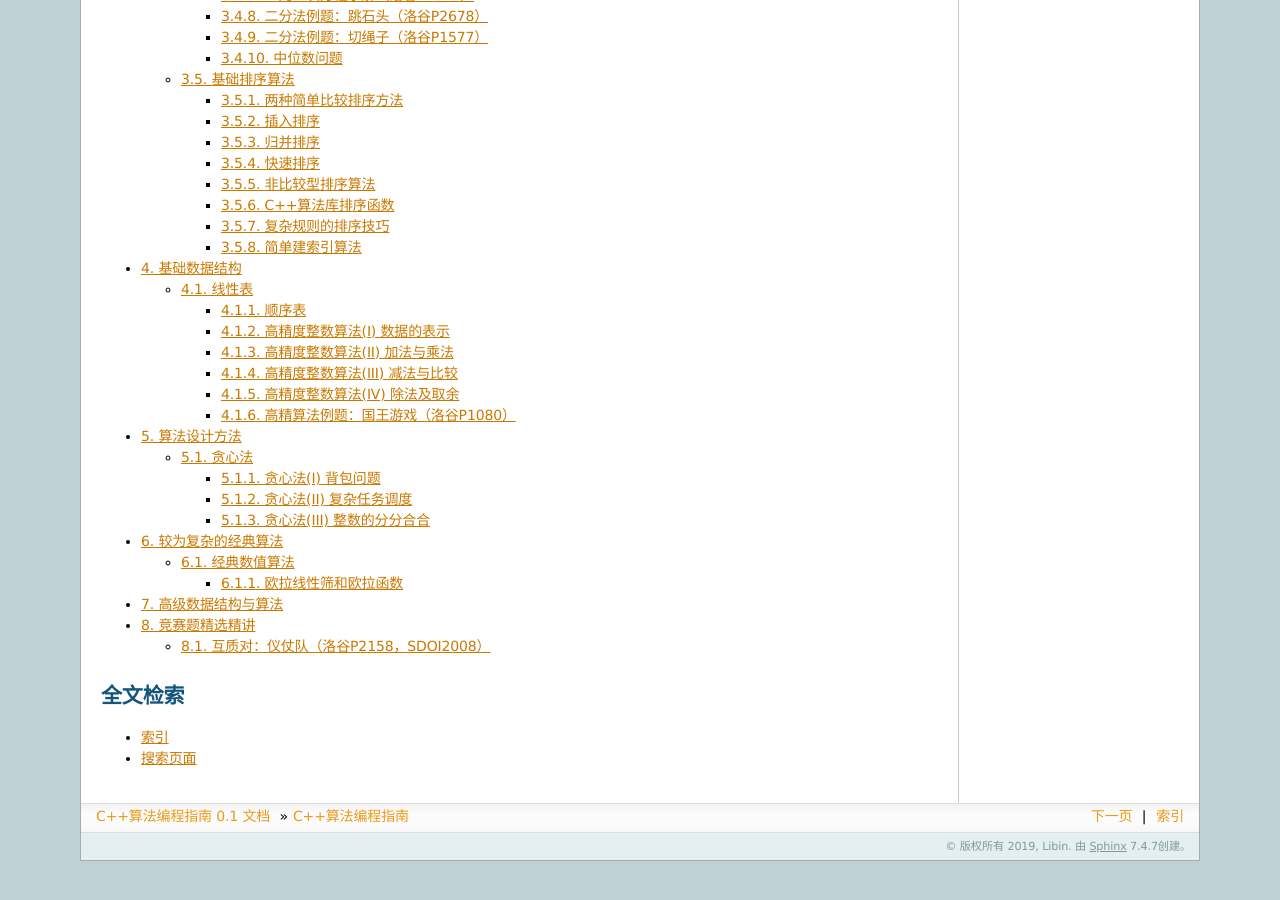
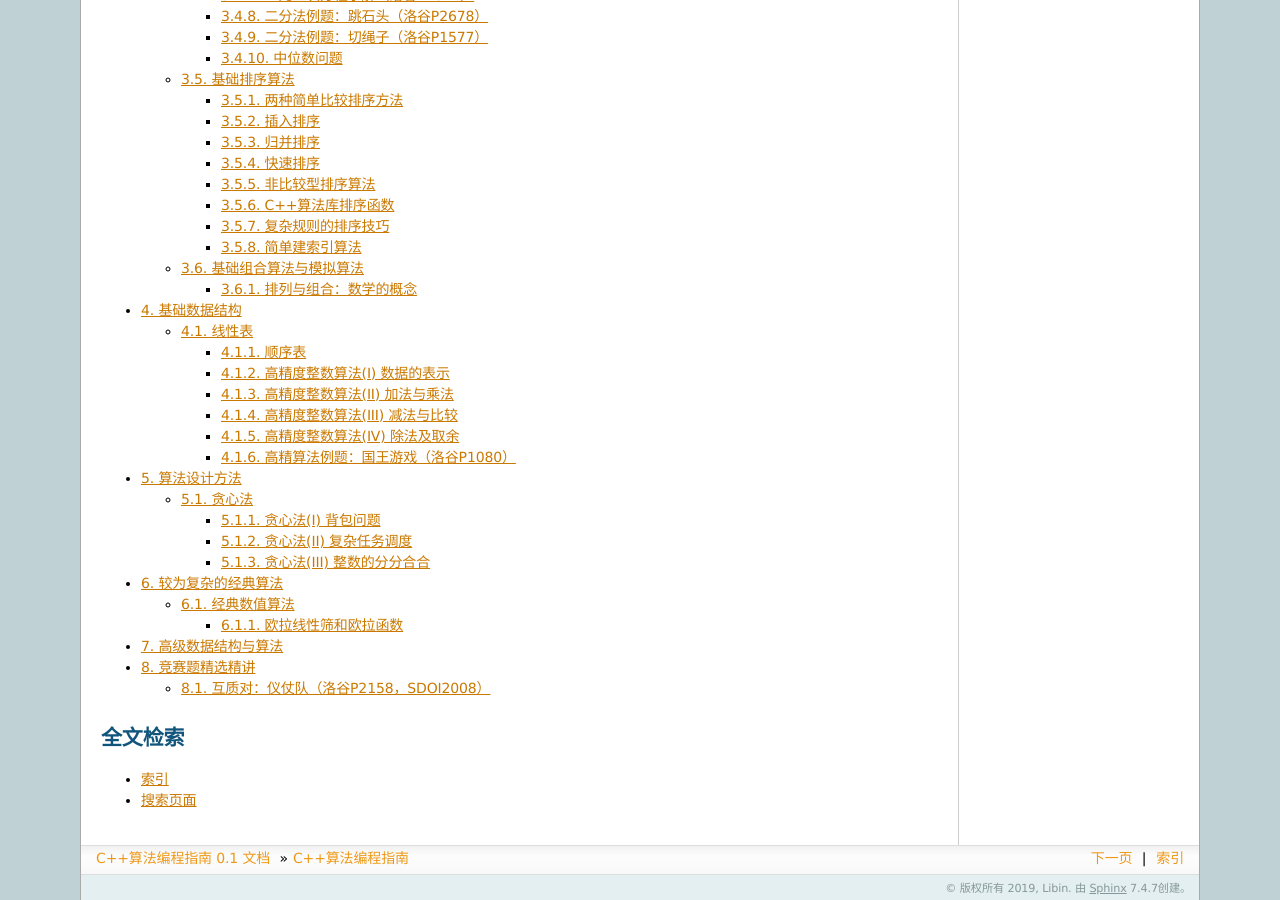
Before and after one commit to majorli/algo_guide, a Sphinx documentation site: the page built from source/index.rst, in a window 1280 px wide and 900 px high, scrolled down 970 px. Built offline with Sphinx 7.4.7, drawn with Linux system fonts in a browser that asks for light colours; before the commit the page ends 1831 px from its top, so only the background shows below that; some of the changed lines change nothing that is shown.

Commit message:
20200329_0004_261_perm_comb_added

```diff
--- a/source/200_basic_algos.rst
+++ b/source/200_basic_algos.rst
@@ -11,19 +11,7 @@
 3. 简单字符串处理
 4. 递归与二分
 5. 基础排序算法
-6. 其他基础算法
-
-   * 生成排列和组合
-   * Pascal三角形（杨辉三角形）：组合数打表
-   * 生成随机乱序
-   * 模拟(1)：排座椅（洛谷P1056）
-   * 模拟(2)：玩具谜题（洛谷P1563）
-   * 模拟(3)：字符串的展开（洛谷P1098）
-   * 模拟(4)：生活大爆炸版石头剪刀布（洛谷P1328）
-   * 模拟(5)：迎春舞会之数字舞蹈（洛谷P1538）
-   * 模拟(6)：花生采摘（洛谷P1086）
-   * 模拟(7)：时间复杂度（洛谷P3952）
-   * 模拟(番外篇)：tic-tac-toe游戏(I)
+6. 基础组合算法与模拟算法
 
 
 .. toctree::
@@ -34,3 +22,4 @@
    ch02/230_basic_string_algos
    ch02/240_rec_bin
    ch02/250_sort_algos
+   ch02/260_other_algos
--- /dev/null
+++ b/source/ch02/260_other_algos.rst
@@ -0,0 +1,26 @@
+基础组合算法与模拟算法
+--------------------------
+
+在计算机算法问题中有许多涉及排列组合的问题，有许多复杂问题要用到排列组合的知识，以基础组合算法作为基石和组成部分。因此组合算法也是一类非常重要的基础算法。
+
+还有一个算法问题的大类被称为模拟算法，就是用计算机软件来模拟现实世界的现象、问题和工作。广义来说，甚至可以认为一切计算机软件都是在做现实的模拟，一切算法问题都是模拟问题。确实，在实际应用中计算机模拟类项目的范围及其广泛，比如虚拟现实技术、计算机仿真技术、人工智能和机器人技术、大家都喜欢的电子游戏，这些都大量依赖计算机模拟和模拟算法的使用。因此在算法竞赛中，模拟算法占据了最大的比例。模拟算法的编程，往往没有特定的算法，甚至没有特定的方法和解题模式。解决模拟类问题依靠的是对大量基础算法的理解和掌握，依靠经验活学活用。
+
+在这一部分，我们将学习几种常用的基础组合算法，首先我们要简单学习排列组合的数学知识，学习排列数、组合数的计算，学习Pascal三角形这个组合数学中的重要知识。然后学习怎样用算法生成排列和组合，学习几种简单实用的随机排列生成算法和组合生成算法。
+
+随后我们将用几个实际题目来了解模拟算法问题的解决过程，包括下面几个问题：
+
+* 排座椅（洛谷P1056）
+* 玩具谜题（洛谷P1563）
+* 字符串的展开（洛谷P1098）
+* 生活大爆炸版石头剪刀布（洛谷P1328）
+* 迎春舞会之数字舞蹈（洛谷P1538）
+* 花生采摘（洛谷P1086）
+* 时间复杂度（洛谷P3952）
+* 棋类游戏模拟：tic-tac-toe游戏(I)
+
+通过这些问题，重点要学会模拟算法类问题的解题思路，或者说方法。
+
+.. toctree::
+   :maxdepth: 2
+
+   sec06/261_perm_comb
--- /dev/null
+++ b/source/ch02/sec06/261_perm_comb.rst
@@ -0,0 +1,256 @@
+排列与组合：数学的概念
+++++++++++++++++++++++++++++++
+
+:math:`排列`\ （permutation）与\ :math:`组合`\ （combination）是两个重要的数学概念，是组合数学和概率论的基础，是离散数学、集合论的重要组成部分，在计算机算法上有非常多的应用。这一节我们先来简单介绍一下排列与组合的数学概念。
+
+
+排列和排列数的计算
+^^^^^^^^^^^^^^^^^^^^^^^^^^^^^^
+
+排列是指若干个互不相同物体按顺序排列。比如3个不同的小球，分别编号为1号球、2号球、3号球，那么 [1,2,3] 就是它们的一种排列，[2, 1, 3] 也是一种。参与排列的物体数量比较少的时候，很容易用罗列的方法列出所有可能的排列。比如1到3号三个小球的排列一共有6种，可以很快罗列完整，分别为：
+
+.. code-block:: none
+
+   [1,2,3], [1,3,2], [2,1,3], [2,3,1], [3,1,2], [3,2,1]
+
+有时候我们并不想把所有物体都拿出来进行排列，而是指定从中取出若干个进行排列。例如从1号到4号四个小球中取出3个进行排列，经过仔细的罗列，可以得到24种不同的排列：
+
+.. code-block:: none
+
+   [1,2,3], [1,2,4], [1,3,2], [1,3,4], [1,4,2], [1,4,3]
+   [2,1,3], [2,1,4], [2,3,1], [2,3,4], [2,4,1], [2,4,3]
+   [3,1,2], [3,1,4], [3,2,1], [3,2,4], [3,4,1], [3,4,2]
+   [4,1,2], [4,1,3], [4,2,1], [4,2,3], [4,3,1], [4,3,2]
+
+在数学里，:strong:`排列`\ 是指将相异对象或符号根据确定的顺序重排的操作，重排得到的每一个序列都称作一个排列。或者用集合的语言来形容，将一个集合中的元素重排成序列（我们知道，集合中的元素是各不相同且没有相互顺序的，而序列里的元素是有相互顺序关系的）。
+
+从 :math:`n` 个相异对象中任意取 :math:`m` 个进行排列，其中 :math:`0\le m\le n` 且均为整数，可以得到的不同排列的数量，就叫做 :math:`m` 取 :math:`n` 的\ :strong:`排列数`，记作 :math:`P_n^m` 或 :math:`A_n^m`，有时候为了书写方便也简单地写成 :math:`P(n,m)` 或 :math:`A(n,m)`。现在中国的中学数学教材上一般采用 :math:`A_n^m` 这种写法，而计算机教材和大学数学教材上通常使用 :math:`P_n^m` 这种写法，我们使用后一种。如果 :math:`m=n`，即排列所有 :math:`n` 个相异对象的，称作\ :strong:`全排列`，:math:`P_n^n` 也称作 :math:`n` 的\ :strong:`全排列数`。
+
+从前面两个简单的例子可以看出，随着 :math:`n,m` 这两个参数的增大，排列数会迅速增大，而且变得难以手工罗列。事实上，对于任意固定的 :math:`m\gt0`，排列数 :math:`P_n^m` 随着 :math:`n` 增长的阶是阶乘级的，比指数级还高。关于怎样遍历所有排列的算法将在后面介绍，这一节我们先介绍怎样计算排列数。
+
+乍看起来有点奇怪的是，:math:`n` 和 :math:`m` 都是可以等于零的。实际上这也没什么奇怪的，虽然很多人觉得“取0个对象进行排列”，甚至“从0个对象中取出0个进行排列”这种操作很有点神操作的感觉，但在实际上和在数学上都是有意义的，而且毕竟要考虑到空集的情况。当然了，不管对象的总数 :math:`n` 是多少，从中一个对象都不取并进行排列显然只能有一种结果，那就是得到的结果也只能是一个空排列，而这个世界上只有一种空排列。因此我们可以得到排列数的第一条计算规则：
+
+.. math::
+
+   P_n^0\equiv1
+
+.. note::
+
+   数学符号 :math:`\equiv` 表示“恒等于“。
+
+接下来我们看 :math:`m=1` 的情况，此时当然有 :math:`n\ge1`，也就是从 :math:`n` 个相异对象中取 :math:`1` 个的排列。很显然共有 :math:`n` 种不同取法，分别对应 :math:`n` 个对象。因此这种情况也很简单，我们马上可以得到第二条计算规则：
+
+.. math::
+
+   P_n^1=n
+
+如果 :math:`m=2`，我们可以这样考虑，每一种排列都可以分两步完成：第1步，先从所有的 :math:`n` 个对象中任取一个，一共有 :math:`n` 中取法；第2步，从剩下的 :math:`n-1` 个对象中再任取一个放在刚才已经取出的那个对象后面，一共有 :math:`n-1` 种取法。上述两步做完就完成了一次 :math:`n` 取 :math:`2` 的排列，根据乘法原理，这样的由先后两步合起来的操作总共有 :math:`n(n-1)` 种，因此就有了第三条计算规则：
+
+.. math::
+
+   P_n^2=n(n-1)
+
+依此类推，不难得到对于任意的 :math:`m\gt2`，我们不过是不断重复“任取一个，再从剩下的对象里任取一个”这样的操作，把陆续取出的对象依次排在一起，直到取满 :math:`m` 次为止。简单推算一下就知道，最后一次取的时候可供选择的对象还剩 :math:`n-m+1` 个，所以：
+
+.. math::
+
+   P_n^m=\underbrace{n\cdot(n-1)\cdot\cdots\cdot(n-m+1)}_\text{m个连续递减整数连乘}\tag{1}
+
+当 :math:`m=n` 时，这个连乘会一直延续到1位置，这也和最后一次只剩一个对象可取的实际情况相符。所以全排列数为：
+
+.. math::
+
+   P_n^n=n\cdot(n-1)\cdot\cdots\cdot1=n!
+
+再仔细观察 :math:`m\ge1` 的几个计算规则，我们可以发现，其实它们本质上都是一样的，都是从 :math:`n` 开始的连续 :math:`m` 个逐个递减的正整数连乘起来，即都可以统一为公式 :math:`(1)`。再考虑到 :math:`n-m+1` 的下一个整数是 :math:`n-m`，以及 :math:`0!=1`，这个公式又可以改写为：
+
+.. math::
+
+   P_n^m=\frac{n!}{(n-m)!}\tag{2}
+
+而且我们可以发现，公式 :math:`(2)` 也可以包容 :math:`m=0` 的情形。这个公式是数学上计算排列数的标准公式。
+
+
+
+.. admonition:: 练习：重复排列（Permutations with repetition）
+
+   另外还有一种特殊的排列称为\ :strong:`重复排列`。普通的排列，每一个对象最多只能取一次，而重复排列则允许一个对象被多次取出。有点类似于一个对象被取出之后还可以复制一份放回去以便下次再取，所以有些书上也称之为“可放回的排列”。
+
+   :math:`n` 取 :math:`m` 的重复排列数记作 :math:`U_n^m`。请大家思考一下它的计算公式，以及应该用什么算法来编程实现计算。
+
+所以现在有 :math:`(1)` 和 :math:`(2)` 两个公式用于计算排列数，数学推导、证明等常会用到后者，前者多用于计算。计算机程序计算排列数也使用公式 :math:`(1)`，只需用一个循环进行 :math:`m-1` 次乘法即可完成计算，如果用公式 :math:`(2)` 就要计算两次阶乘再相除，会浪费许多工作量。
+
+.. admonition:: 练习：排列数计算
+
+   编写计算排列数的工具函数，并编写主程序用来测试。有以下三点要求：
+
+   1. 只用一次循环，不对 :math:`m=0,m=1` 等特殊值进行特判；
+   2. 排列数随着 :math:`m,n` 的增大会变得非常大，注意使用足够大的非负整数类型；
+   3. 通过测试，对C++语言最大的非负整数类型能够支持的最大排列参数 :math:`m` 和 :math:`n` 有一个大致的估计。
+
+.. hint::
+
+   程序在计算排列数时，如果 :math:`n` 不变，出现 :math:`P_n^{m+1}\lt P_n^m` 的情况，说明 :math:`P_n^{m+1}` 已经超过了取值范围。
+
+.. tip::
+
+   unsigned long long 这个数据类型名称写起来太长，可以在程序最开始的地方写上语句 ``typedef unsigned long long ull;``，以后就可以用 ``ull`` 来代替 ``unsigned long long`` 作为数据类型使用了。
+
+经测试，随着 :math:`n` 和 :math:`m` 的逐步增长，C++的 unsigned long long 在 :math:`P_{21}^{19}` 时第一次出现超限，可见排列数的增长速度有多快。
+
+
+组合和组合数的计算
+^^^^^^^^^^^^^^^^^^^^^^^^^^^^^^
+
+数学里，\ :strong:`组合`\ 是指一种选取操作，和排列不同，组合操作是从一个集合中任意取出指定数量的对象，每一种取法称为一种组合。组合里的对象并不存在相互之间的顺序关系，它们只是单纯地取出来放在一起。例如，从1号到3号三个小球中任取两个的组合一共有三种：{1,2}, {2,3} 和 {1,3}，现在 {1,2} 和 {2,1} 被视为同一种组合，1号球和2号球的相互顺序是无所谓的。
+
+从 :math:`n` 个相异的对象中取 :math:`m` 个总共可以取得的组合种数称为\ :strong:`组合数`，在中国和俄罗斯写为 :math:`C_n^m`，在欧美国家写为 :math:`n \choose m`，我们按照中国习惯用 :math:`C_n^m` 表示 :math:`n` 选 :math:`m` 的组合数，有时候为了书写方便也写作 :math:`C(n,m)`。同样的，如何生成所有组合留到后面介绍，这里先了解组合数怎么计算。
+
+不难发现，组合和排列是非常相似的两种操作，二者唯一的区别是取排列的时候取出的对象相互之间是有位置顺序关系的，可以理解为它们被排成一列队伍，而取组合的时候取出的对象相互之间没有位置顺序关系，可以视为它们只是被凑成了一堆。那么我们可以做下面这样的两步操作：先完成 :math:`n` 选 :math:`m` 的取组合操作，得到所有 :math:`C_n^m` 种组合，其中每一种组合都包含 :math:`m` 个相异的对象。然后我们一一对这些组合中的相异对象做全排列，这样每一种组合都会产生 :math:`P_m^m` 个排列，总共能产生 :math:`C_n^mP_m^m` 个排列，而这正是 :math:`m` 取 :math:`n` 的排列数 :math:`P_n^m`，所以有 :math:`P_n^m=C_n^mP_m^m=m!\cdot C_n^m`。因此就能得出下面的组合数计算公式：
+
+.. math::
+
+   C_n^m=\frac{P_n^m}{m!}=\frac{n!}{(n-m)!\cdot m!},(0\le m\le n)\tag{3}
+
+这是数学里组合数的标准计算公式。通过这个公式，对几个特殊的 :math:`m` 可以得出一些比较好记而且便利的快捷公式：
+
+.. math::
+
+   C_n^0=C_n^n\equiv1; C_n^1=C_n^{n-1}=n; C_n^2=\frac{n(n-1)}{2}
+
+回顾本节前面罗列过的从1号到4号四个小球中取出3个进行排列的例子，当时我们经过自己的罗列，列出了总共24个排列。如果把这些排列按照小球编号分类之后，可以分为四类，分别对应4种组合：
+
+.. code-block:: none
+
+   [1,2,3], [1,3,2], [2,1,3], [2,3,1], [3,1,2], [3,2,1]  对应 {1,2,3}
+   [1,2,4], [1,4,2], [2,1,4], [2,4,1], [4,1,2], [4,2,1]  对应 {1,2,4}
+   [1,3,4], [1,4,3], [3,1,4], [3,4,1], [4,1,3], [4,3,1]  对应 {1,3,4}
+   [2,3,4], [2,4,3], [3,2,4], [3,4,2], [4,2,3], [4,3,2]  对应 {2,3,4}
+
+通过计算公式，我们可以得到 :math:`C_4^3=\frac{4!}{1!\times3!}=\frac{4\times3\times2\times1}{1\times3\times2\times1}=4`，和上面的列举结果相符。
+
+为了计算方便，也经常会用排列数的公式 :math:`(1)` 来代入计算，从而得到公式 :math:`(3)` 的另一种简化形式：
+
+.. math::
+
+   C_n^m==\frac{P_n^m}{m!}=\frac{n\cdot(n-1)\cdot\cdots\cdot(n-m+1)}{m\cdot(m-1)\cdot\cdots\cdot1}\tag{4}
+
+值得注意的是，公式 :math:`(4)` 中的分子和分母连乘的次数是一样的，这很便于记忆和计算。组合数在数学和算法题中的运用比排列数更为广泛，也更为灵活和复杂。为了更好地理解掌握，我们还需要在学习几个组合数的基本性质。
+
+**对称性**
+
+反过来观察从 :math:`n` 个对象中任选 :math:`m` 个构成组合的操作，其实也就是从 :math:`n` 个对象中任选 :math:`n-m` 个不用来构成组合，把选剩下的 :math:`m` 个拿来构成组合。比如从苹果、香蕉和西瓜三样水果中选两个要吃的，不就是从它们中间选一个不要吃的嘛。所以 :math:`n` 选 :math:`m` 的取组合和 :math:`n` 选 :math:`n-m` 的取组合其实是没有差别的，相应的，二者的组合数也是没有差别的，这就是组合数的对称性：
+
+.. math::
+
+   C_n^m = C_n^{n-m}\tag{5}
+
+从组合数计算公式 :math:`(3)` 也可以轻松地发现这个规律，因为二者的计算公式是一模一样的。下面罗列了 :math:`n<=4` 的所有组合数，可以直观地看到其对称性：
+
+.. code-block:: none
+
+    n | m=0  m=1  m=2  m=3  m=4
+   ---+------------------------
+    0 |  1
+    1 |  1    1
+    2 |  1    2    1
+    3 |  1    3    3    1
+    4 |  1    4    6    4    1
+
+**递推性**
+
+用递推的思路分解从 :math:`n` 个对象中任选 :math:`m` 个构成组合的操作，可以分成两步。首先在 :math:`n` 个候选对象中任意取出其中一个，剩下另外的 :math:`n-1` 个。第二步要分成两种情况，一种是前一步取出的那个对象要被选入组合，那么接下来只要在另外的 :math:`n-1` 个对象中选 :math:`m-1` 个就可以了，一共有 :math:`C_{n-1}^{m-1}` 种选法；另一种是前一步取出的那个对象不要被选入组合，那么接下来需要在另外的 :math:`n-1` 个对象中选 :math:`m` 个，一共有 :math:`C_{n-1}^m` 种选法。以上两种就覆盖了所有选法，没有别的了，于是又有了下面的组合数递推公式：
+
+.. math::
+
+   C_n^m=C_{n-1}^{m-1}+C_{n-1}^m\tag{6}
+
+当然了，上面的公式完全可以由公式 :math:`(3)` 经数学演算推导得到，请大家自己尝试一下。
+
+**分组分堆问题**
+
+分组分堆问题在数学和算法领域都是常见问题，比如这样一个问题：有6颗不同口味的巧克力，要分成3份，每份2颗，共有多少种分法？显然我们要先从6颗巧克力中任选2颗，再从剩下的4颗中任选2颗，这样就完成了，一共有 :math:`C_6^2C_4^2C_2^2=15\times6\times1=90` 种分法。
+
+这叫分组问题，即把 :math:`n` 个相异的对象分成 :math:`k` 组，各组分别有 :math:`n_1,n_2,\dots,n_k` 个对象，满足 :math:`n_1+n_2+\cdots+n_k=n`，共有多少种分法？按照依次取组合的方法很容易得到共有 :math:`C_n^{n_1}C_n^{n_2}\cdots C_n^{n_k}` 种，这个数通常记作：
+
+.. math::
+
+   \begin{align}
+   C_n^{n_1,n_2,\dots,n_k}&=C_n^{n_1}C_{n-n_1}^{n_2}\cdots C_{n_k}^{n_k}\\
+   &=\frac{n!}{(n-n_1)!\cdot n_1!}\cdot\frac{(n-n_1)!}{(n-n_1-n_2)!\cdot n_2!}\cdot\cdots\cdot\frac{(n_k)!}{(n_k)!}\\
+   \implies C_n^{n_1,n_2,\dots,n_k}&=\frac{n!}{n_1!\cdot n_2!\cdot\cdots\cdot n_k!}
+   \end{align}
+
+进一步考虑，如果每一个分组中对象的数量相等，而且分好的各个组之间没有顺序差别呢？
+
+比如分别用A、B、C、D、E、F表示上面所说的6种口味的巧克力，分完之后是要依次送给甲、乙、丙三位小朋友吃的。假如有一个分组是 [{A,B}, {C,D}, {E,F}]，表示甲拿到的巧克力是A和B，乙拿到的巧克力是C和D，丙拿到的巧克力是E和F。下一次分组，假如得到的结果是 [{C,D}, {A,B}, {E,F}]，那么甲拿到的巧克力是C和D，乙拿到的巧克力是A和B，丙拿到的巧克力是E和F。这两种分组方式是视为不同的。
+
+但是现在我们分巧克力不再给小朋友吃了，而是分完之后装进三个相同的盒子里，那么问题还会一样吗？不一样了，现在 [{A,B}, {C,D}, {E,F}] 和分组 [{C,D}, {A,B}, {E,F}] 就应该视为是相同的分法了。或许现在我们应该把表示排列的方括号改成表示组合的花括号了，因为很明显这里的区别非常类似从排列到组合的区别。按照前面说过的规律，现在的巧克力分法应该为 :math:`\frac{90}{3!}=15` 种。
+
+这叫做分堆问题，即把 :math:`n` 个相异对象平均分为 :math:`k` 堆，每堆 :math:`n\over k` 个对象，堆和堆之间没有位置顺序关系，一共有多少种分法？我们可以先进行分组，而每一个堆一定对应着 :math:`P_k^k=k!` 个组，所以分堆数为：
+
+.. math::
+
+   \frac{C_n^{{n\over k},{n\over k},\dots,{n\over k}}}{k!}=\frac{n!}{{n\over k}!\cdot {n\over k}!\cdot\cdots\cdot {n\over k}!\cdot k!}
+
+实际的分堆问题非常普遍，比如最常见的24支足球队分组比赛，一共可以有多少种分法？
+
+**二项式定理**
+
+代数学中有一条大名鼎鼎、应用极广的牛顿二项式定理，用以计算二项式的 :math:`n` 次幂 :math:`(a+b)^n` 的展开式，:math:`a,b` 为任意的数或项，:math:`n` 为非负整数。关于二项式的幂，初中阶段就学过几种简单情况：
+
+.. math::
+
+   (a+b)^0=1,(a+b)^1=a+b,(a+b)^2=a^2+2ab+b^2
+
+如果自己愿意进一步演算，也不难得到 :math:`(a+b)^3=a^3+3a^2b+3ab^2+b^3`，再暴力演算下去怕就有点累了。那么对于任意的 :math:`n` 次幂，伟大的牛顿是怎么考虑的呢？
+
+按照幂的基本规则，除了0次幂以外，任何东西的 :math:`n` 次幂就是把这东西连续自乘 :math:`n` 次，所以 :math:`(a+b)^n` 就是有 :math:`n` 个 :math:`(a+b)` 连续的自乘起来：
+
+.. math::
+
+   (a+b)^n = \underbrace{(a+b)\cdot(a+b)\cdot\cdots\cdot(a+b)}_{n个}
+
+所以呢，完全展开之后，合并同类项之前，每一个加项都是在 :math:`n` 中任选若干个 :math:`a`，剩余的选 :math:`b` 然后乘起来得到的。比如说某一项在所有 :math:`n` 个 :math:`(a+b)` 中都选择了 :math:`a`，那么它就成为了那个 :math:`a^n` 项。
+
+一般的情况，如果某一项在 :math:`n` 个 :math:`(a+b)` 中选了 :math:`k` 个 :math:`a`，其中 :math:`0\le k\le n`，剩余的选了 :math:`b`，所以它就是 :math:`a^kb^{n-k}`。那么项 :math:`a^kb^{n-k}` 一共有几个呢？也就是问这样的选择一共可以有几种呢？鉴于乘法是满足交换律的，这样的选择相当于是做 :math:`n` 选 :math:`k` 的组合，一共有 :math:`C_n^k` 种。所以在合并同类项之后项 :math:`a^kb^{n-k}` 的系数一定是 :math:`C_n^k`。
+
+综上所述，代数学里最伟大的定理之一，二项式定理便呼之欲出了：
+
+.. math::
+
+   (a+b)^n=C_n^0a^0b^n+C_n^1a^1b^{n-1}+\cdots+C_n^ka^kb^{n-k}+\cdots+C_n^na^nb^0\tag{7}
+
+.. attention::
+
+   请看，优秀的数学定理总是能优雅地兼容特殊情况，比如 :math:`(a+b)^0=1`。同理，优秀的计算机程序总是能优雅地兼容特殊情况，比如计算排列数的程序对于 :math:`P_n^0=1` 的处理。特判这种东西，虽然有时候很必要，但终归是丑陋的，要设法减少特判的使用。
+
+另外，利用二项式定理还可以得到一个特别有用的推论：
+
+.. math::
+
+   C_n^0+C_n^1+\cdots+C_n^n=2^n\tag{8}
+
+推导过程极其简单，令 :math:`a=b=1` 就可以了，你想到了吗？
+
+
+最后来讲一讲怎么编写程序来计算组合数。这个问题看起来很简单，但是要达到两个目标，一是尽量减少乘除法的次数，而是要尽可能地用足C++的最大的非负整数类型取值范围。这两个目标要完美达成还是不容易的，主要需要注意以下几个技巧：
+
+1. 利用公式 :math:`(3)` 来进行计算肯定是不合理的，应该选用公式 :math:`(4)` 来减少乘除法次数；
+2. 利用公式 :math:`(4)`，分子和分母的乘法次数相同，此时开可以利用对称性公式 :math:`(5)`，对于 :math:`m\lt{n\over2}` 的情况，改为计算 :math:`C_n^{n-m}`，这样有可以减少不少乘除法次数；
+3. 先计算好分母行不行？对于小的组合数是没有问题，但是不够好，因为计算分母的时候有可能提前造成整型数溢出，使得明明在 unsigned long long 取值范围内的组合数由于分母计算时提前溢出了而导致结果错误；
+4. 如果把计算过程改成一乘一除一乘一除地循环行不行？这是解决提前溢出问题的好办法，而且由于公式 :math:`(4)` 中分子分母的连乘次数相同，所以可以用一个循环完成计算。但是这里有陷阱，计算顺序没有安排对的话，可能造成错误。
+
+   如果把计算过程做下面的调整：
+
+   .. math::
+
+      C_n^m=\frac{n\cdot(n-1)\cdot\cdots\cdot(n-m+1)}{m\cdot(m-1)\cdot\cdots\cdot1}=\left({n\over m}\right)\cdot\left({n-1\over m-1}\right)\cdot\cdots\cdot\left({n-m+1\over 1}\right)
+
+   那么不能保证每一次乘一个数再除一个数的时候能够整除。比如计算 :math:`C_5^2`，按照上面的方法，第一轮循环计算 :math:`5\over2` 就发生了不能整除的问题，计算结果势必错误。
+
+   这时候怎么办？提示一下，大家应该知道或者能理解这个规律，2个连续的正整数里一定有一个2的倍数、3个连续正整数里一定有一个3的倍数，......，依此规律，:math:`k` 个连续正整数里一定有一个 :math:`k` 的倍数。所以知道应该怎样调整计算顺序了吧？
+
+.. admonition:: 练习
+
+   按照上面所述的要求和讲解，编写一个完美的在 unsigned long long 范围内的组合数计算工具函数。自行编写主函数来进行正确性测试，并对 unsigned long long 这种数据类型最多能计算到多大的组合数进行试验。
```
